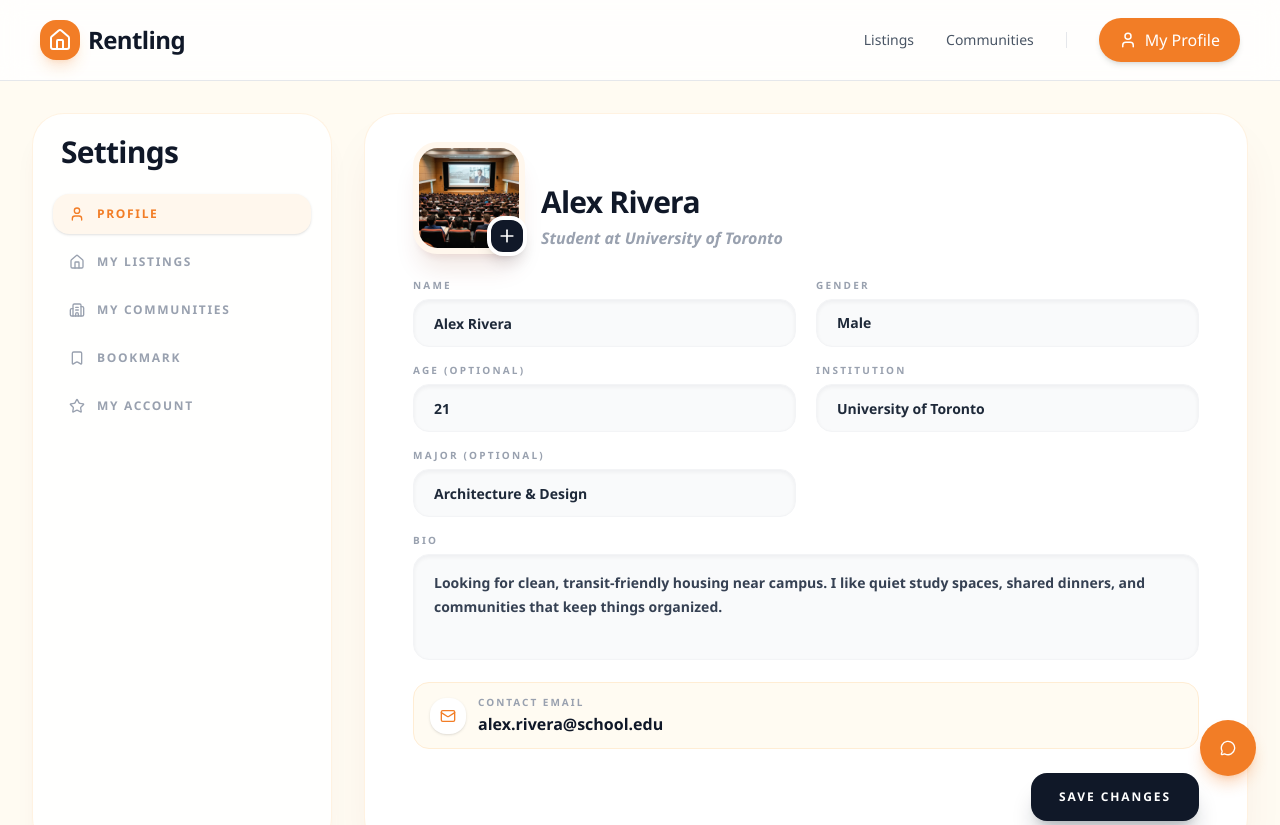
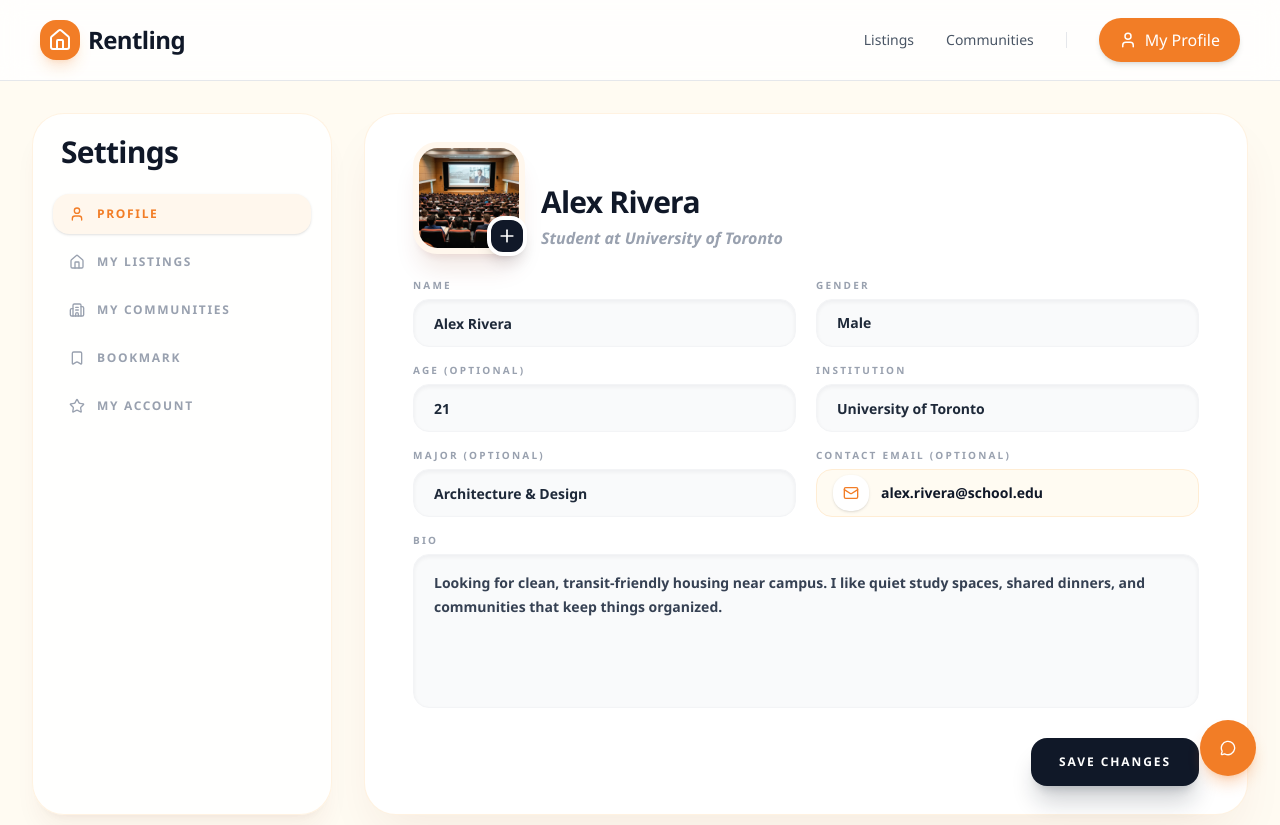
Before and after one commit to Leoz168/Sanctor, a Next.js app in the folder apps/web/: page /profile in a window 1280 px wide. Shown: the top 825 px of the page. Built offline with nearby package versions, Linux system fonts and the light colour scheme.

Commit message:
fix styling for email section in profile

```diff
--- a/apps/web/components/profile/profile-contact-card.tsx
+++ b/apps/web/components/profile/profile-contact-card.tsx
@@ -1,17 +1,16 @@
 import { Mail } from "lucide-react";
+import { FieldLabel } from "@/components/profile/profile-field";
 
 export function ProfileContactCard() {
   return (
-    <div className="flex items-center gap-3 rounded-2xl border border-orange-100 bg-brand-cream px-4 py-3">
-      <div className="flex h-9 w-9 shrink-0 items-center justify-center rounded-xl bg-white text-brand-orange shadow-sm">
-        <Mail className="h-4 w-4" />
-      </div>
+    <div>
+      <FieldLabel>Contact email (optional)</FieldLabel>
+      <div className="flex h-12 items-center gap-3 rounded-2xl border border-orange-100 bg-brand-cream px-4">
+        <div className="flex h-9 w-9 shrink-0 items-center justify-center rounded-xl bg-white text-brand-orange shadow-sm">
+          <Mail className="h-4 w-4" />
+        </div>
 
-      <div className="min-w-0">
-        <p className="text-[10px] font-bold uppercase tracking-[0.2em] text-gray-400">
-          Contact email
-        </p>
-        <p className="mt-0.5 text-base font-bold text-gray-900">
+        <p className="min-w-0 truncate text-sm font-bold text-gray-900">
           alex.rivera@school.edu
         </p>
       </div>
--- a/apps/web/components/profile/profile-form-card.tsx
+++ b/apps/web/components/profile/profile-form-card.tsx
@@ -39,6 +39,7 @@ export function ProfileFormCard() {
         />
         <ProfileField label={profileFields[2].label} value={profileFields[2].value} />
         <ProfileField label={profileFields[3].label} value={profileFields[3].value} />
+        <ProfileContactCard />
       </div>
 
       <div className="mt-4">
@@ -46,14 +47,10 @@ export function ProfileFormCard() {
           <FieldLabel>Bio</FieldLabel>
           <textarea
             defaultValue="Looking for clean, transit-friendly housing near campus. I like quiet study spaces, shared dinners, and communities that keep things organized."
-            rows={3}
+            rows={5}
             className="w-full resize-none rounded-2xl border border-gray-100 bg-gray-50 px-5 py-4 text-sm font-semibold leading-6 text-gray-700 shadow-inner shadow-gray-900/5 outline-none transition-all focus:border-brand-orange focus:bg-white focus:ring-4 focus:ring-brand-orange/10"
           />
         </label>
-      </div>
-
-      <div className="mt-4">
-        <ProfileContactCard />
       </div>
 
       <div className="mt-6 flex justify-end">
```
Also changed, not shown: 1 other file (tests, documents, lock files or other folders).
